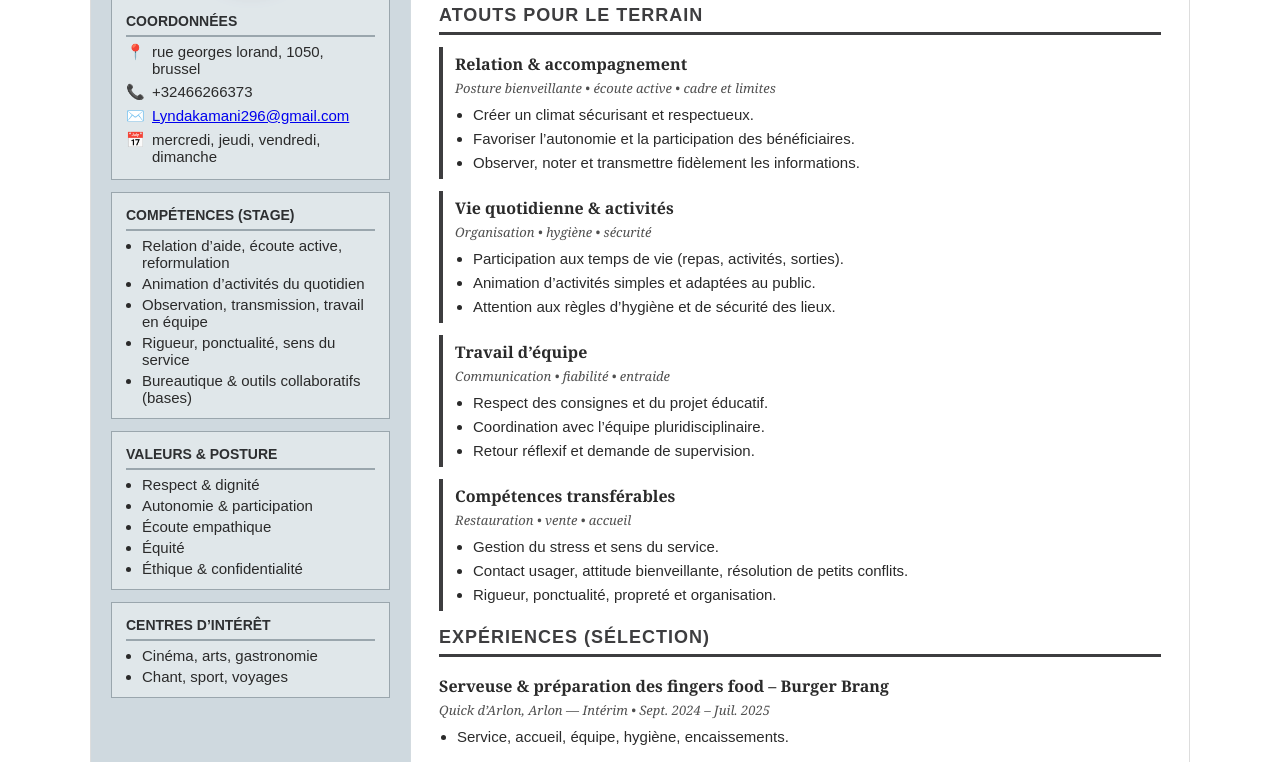
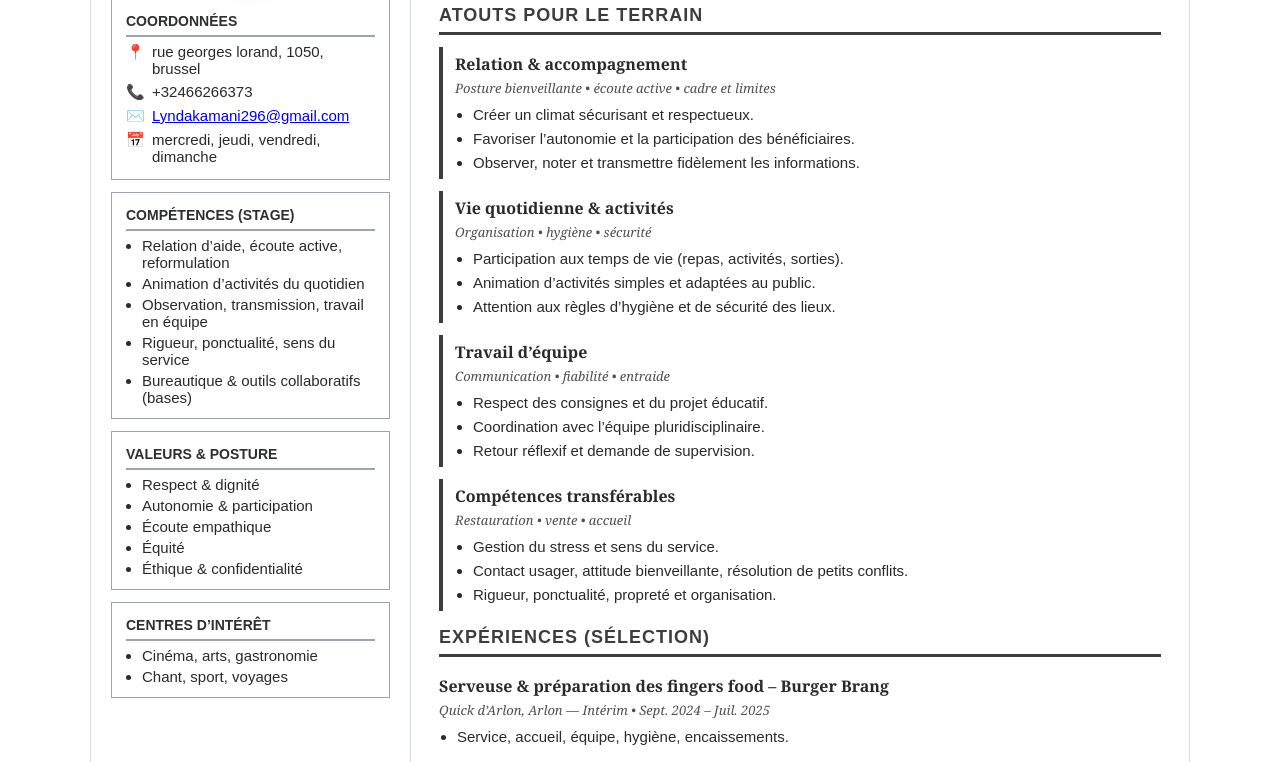
Before and after one commit to amouloken/CV--LYNDA-ELVISTINE-JOUEGWO-KAMANI, a plain HTML site: page index.html in a window 1280 px wide. Shown: the part 367-1129 px from the top of the page. Drawn offline with Linux system fonts and the light colour scheme.

Commit message:
Update index.html

```diff
--- a/index.html
+++ b/index.html
@@ -38,11 +38,12 @@
   @media (max-width: 900px){ .page{grid-template-columns:1fr} }
 
   /* ===== Colonne gauche ===== */
-  aside{
-    background:var(--sidebar);
+ aside{
+    background:transparent;   /* plus de gris */
     padding:22px 20px;
     border-right:1px solid #d3dbe0;
-  }
+}
+
   .left-block{background:rgba(255,255,255,.35); border:1px solid var(--line); padding:14px 14px 8px; margin-bottom:12px}
   .left-title{
     font-family:Arial,Helvetica,sans-serif; font-weight:700; text-transform:uppercase;
```
